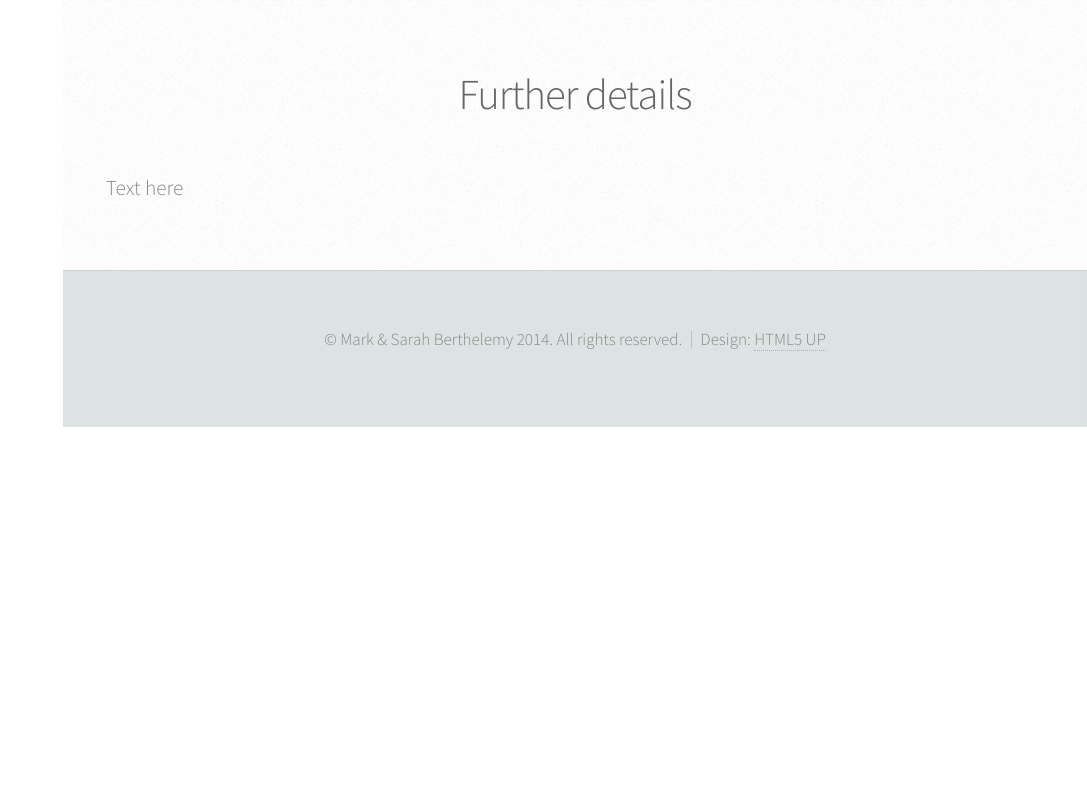
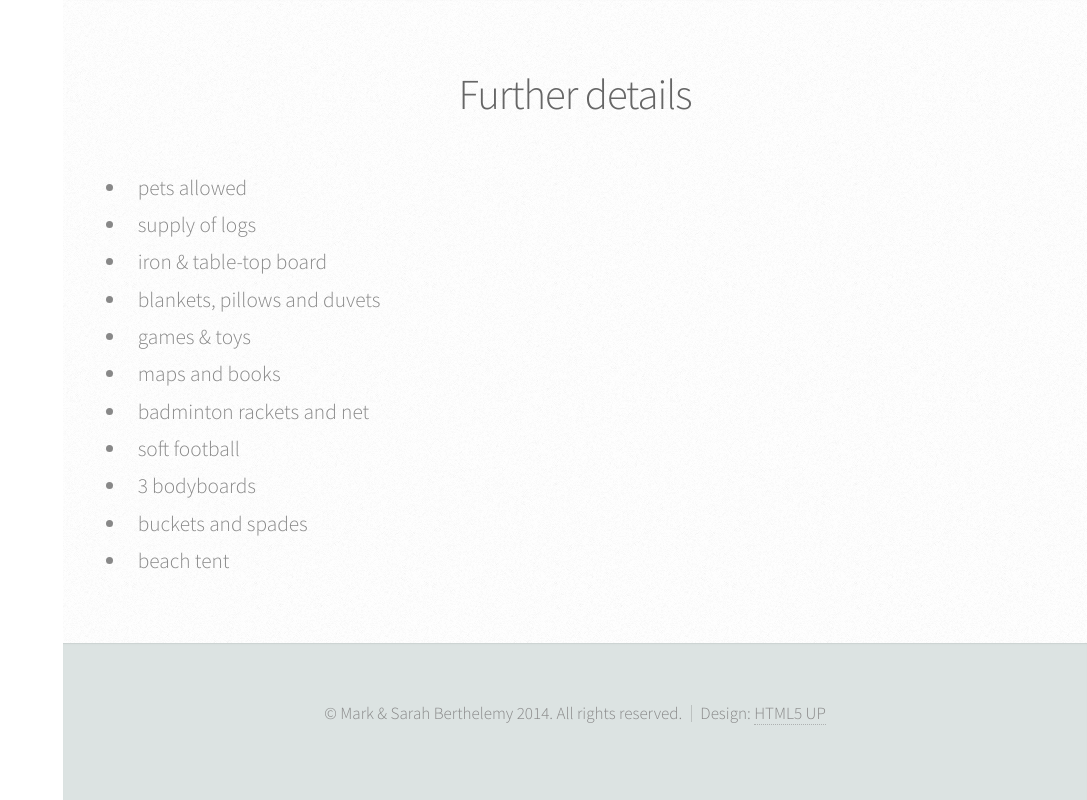
Before and after one commit to berthelemy/bourgeal2, a plain HTML site: page index.html in a window 1280 px wide. Shown: the part 5475-6275 px from the top of the page, without its empty margins (193-1280 px from the left). Before the commit the page ends 5902 px from the top, so only its background shows below. Drawn offline with Linux system fonts and the light colour scheme; some packages are replaced by stand-ins of ours; a script that the page names is missing.

Commit message:
Update index.html

```diff
--- a/index.html
+++ b/index.html
@@ -242,7 +242,22 @@
 						<header>
 							<h2>Further details</h2>
 						</header>
-						<p>Text here</p>
+						<ul class="default">
+						<li>pets allowed</li>
+						<li>supply of logs
+</li>
+<li>iron & table-top board
+</li>
+<li>blankets, pillows and duvets</li>
+<li>games & toys</li>
+<li>maps and books</li>
+<li>badminton rackets and net</li>
+<li>soft football
+</li>
+<li>3 bodyboards</li>
+<li>buckets and spades</li>
+<li>beach tent</li>
+</ul>
 					</div>
 				</section>
 
```
